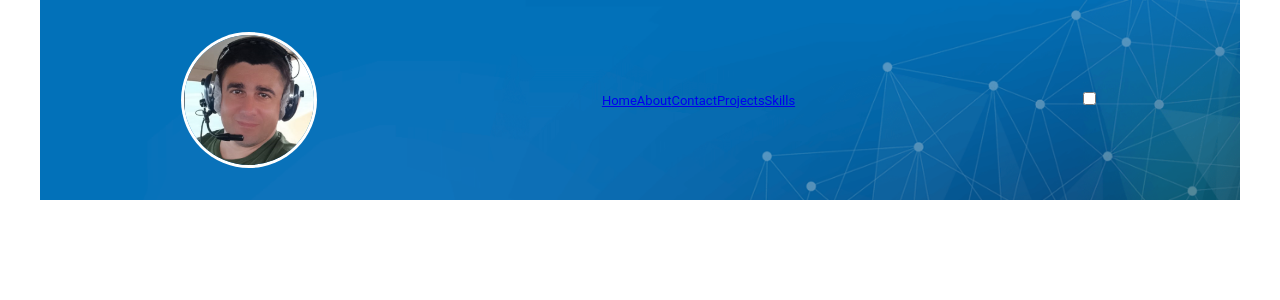
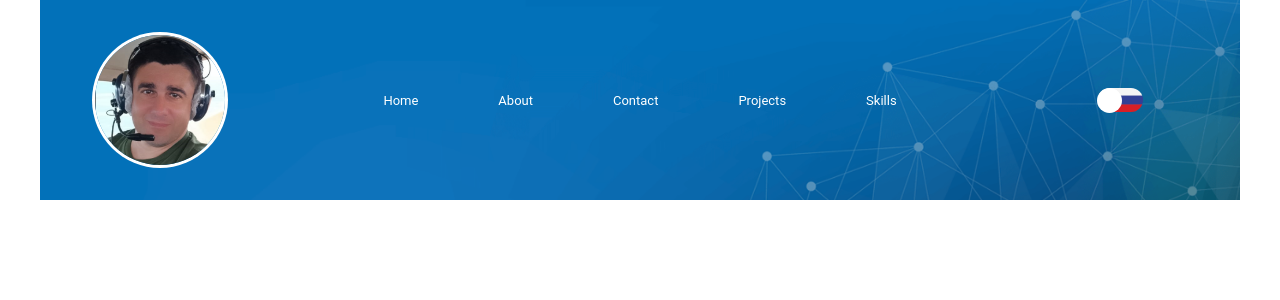
Before and after one commit to GromovBoris/resume, a React (Create React App) app: page / in a window 1280 px wide. Shown: the top 300 px of the page. Built offline with nearby package versions, Linux system fonts and the light colour scheme.

Commit message:
feat: header add

```diff
--- a/src/components/Header/Header.scss
+++ b/src/components/Header/Header.scss
@@ -4,7 +4,6 @@
   justify-content: space-around;
   align-items: center;
   height: 200px;
-  // padding: 10px 20px;
   background-image: url(../../assets/backgrounds/header.png);
   background-size: cover;
   color: white;
@@ -14,6 +13,7 @@
     display: flex;
     justify-content: center;
     align-items: center;
+    width: 20%;
 
     img {
       width: 130px;
@@ -24,6 +24,66 @@
     }
   }
 
+  &__nav {
+    display: flex;
+    justify-content: space-around;
+    align-items: center;
+    width: 60%;
+  }
+
+  &__lang {
+    display: flex;
+    justify-content: center;
+    align-items: center;
+    width: 20%;
+
+    .header__lang-toggle {
+      display: inline-flex;
+      align-items: center;
+      margin-left: 10px;
+      margin-right: 10px;
+      width: 45px;
+      position: relative;
+
+      .slider {
+        background-position: center;
+        cursor: pointer;
+        width: 45px;
+        height: 24px;
+        background-image: url("../../assets/icons/langs/rus.png");
+        background-color: #999999;
+        background-size: cover;
+        transition: background-color 0.4s, background-image 0.4s;
+        border-radius: 15px;
+        overflow: hidden;
+
+        &:before {
+          position: absolute;
+          content: "";
+          height: 25px;
+          width: 25px;
+          left: 2px;
+          background-color: white;
+          transition: transform 0.4s;
+          border-radius: 50%;
+          margin-left: -3px;
+        }
+      }
+
+      input[type="checkbox"] {
+        display: none;
+
+        &:checked + .slider {
+          background-image: url("../../assets/icons/langs/eng.png");
+        }
+
+        &:checked + .slider:before {
+          transform: translateX(20px);
+        }
+      }
+    }
+  }
+
   &.collapsed {
     padding: 10px;
 
@@ -31,15 +91,14 @@
       display: flex;
       align-items: center;
 
-      // Стили для навигации
       .icon-menu,
       .text-menu {
-        margin: 0 10px; // Отступы между элементами меню
+        margin: 0 10px;
         color: white;
         cursor: pointer;
 
         &:hover {
-          color: #61dafb; // Цвет при наведении
+          color: #61dafb;
         }
       }
     }
@@ -68,17 +127,17 @@
           &::before {
             position: absolute;
             content: "";
-            height: 26px; // Высота переключателя
-            width: 26px; // Ширина переключателя
-            left: 4px; // Отступ слева
-            bottom: 4px; // Отступ снизу
+            height: 26px;
+            width: 26px;
+            left: 4px;
+            bottom: 4px;
             background-color: white;
             transition: 0.4s;
           }
         }
 
         input:checked + .slider {
-          background-color: #2196f3; // Цвет при активном состоянии
+          background-color: #2196f3;
         }
 
         input:checked + .slider::before {
--- a/src/components/TextMenu/TextMenu.scss
+++ b/src/components/TextMenu/TextMenu.scss
@@ -1,18 +1,32 @@
-// Nav2.scss
-.nav2 {
+.header__nav-text {
+  position: relative;
   display: flex;
   justify-content: space-between;
   padding: 10px;
-  background-color: #444;
+  opacity: 1;
 
   a {
+    position: relative;
     color: #fff;
     text-decoration: none;
-    padding: 10px;
+    margin: 0 40px;
+
+    &::before {
+      content: "";
+      position: absolute;
+      bottom: -5px;
+      left: 50%;
+      width: 0;
+      height: 2px;
+      background-color: white;
+      transition: width 0.25s ease-in-out;
+      transform: translateX(-50%);
+    }
 
     &:hover {
-      color: #61dafb;
-      text-decoration: underline;
+      &::before {
+        width: 100%;
+      }
     }
   }
 }
```
Also changed, not shown: public/logo192.png (deleted), public/logo512.png (deleted).
